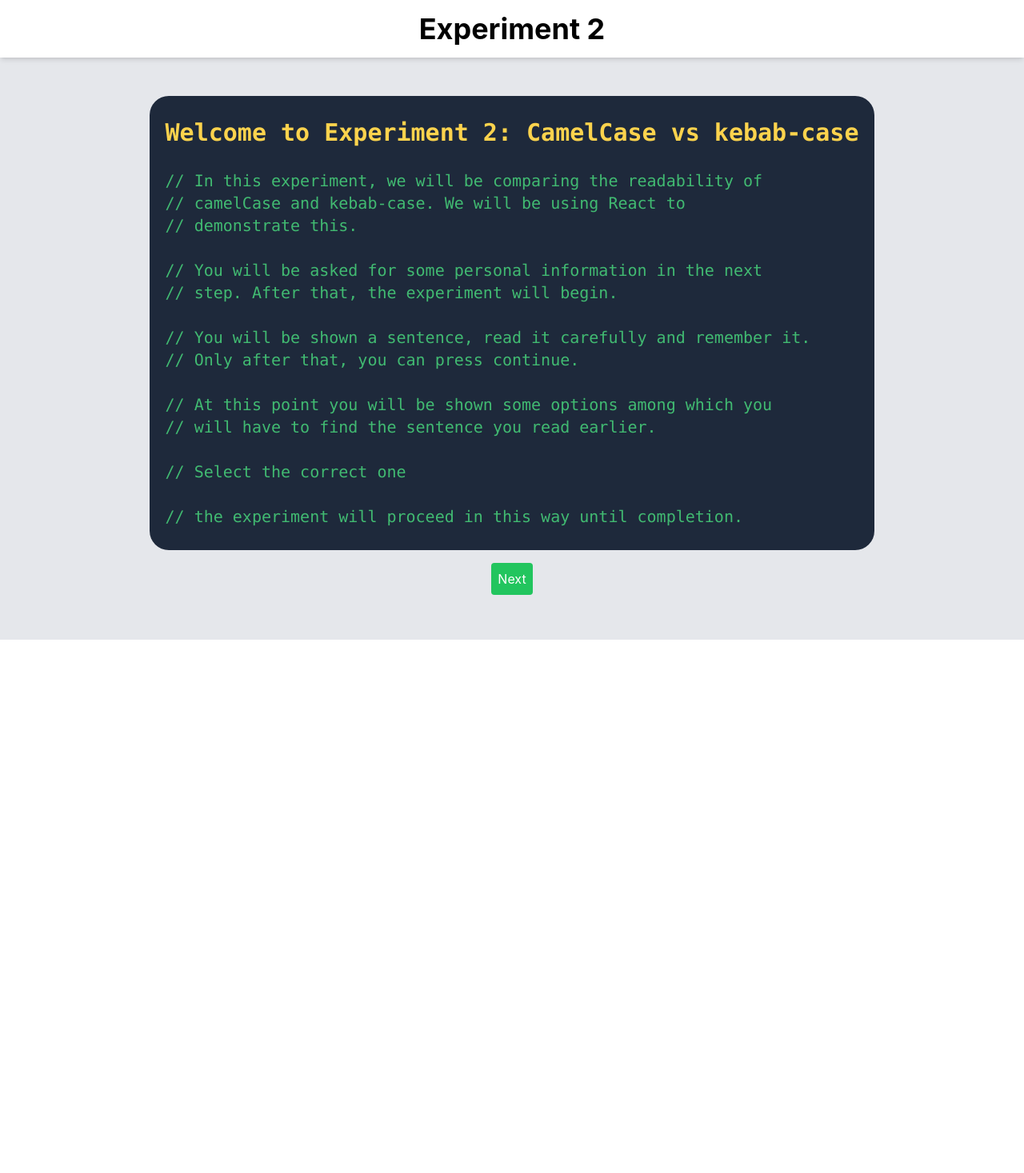
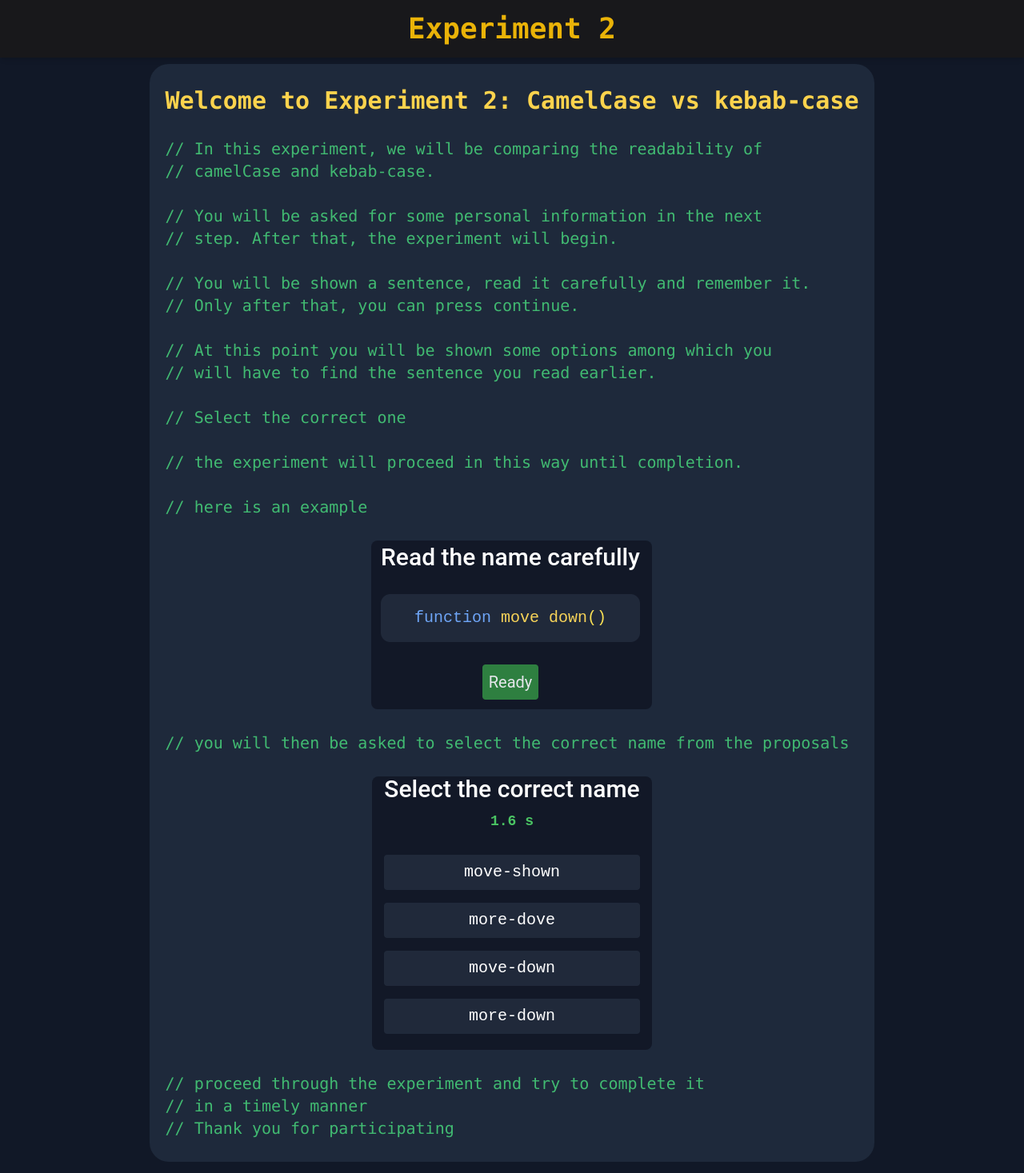
Before and after one commit to Giovo173/Exp-Eval, a React (Create React App) app in the folder experiment 2/experiment-2/: page / in a window 1280 px wide. Shown: the top 1467 px of the page at 80% size. Before the commit the page ends 800 px from the top, so only its background shows below. Built offline with nearby package versions, Linux system fonts and the light colour scheme.

Commit message:
instructions are done

```diff
--- a/experiment 2/experiment-2/src/App.tsx
+++ b/experiment 2/experiment-2/src/App.tsx
@@ -1,6 +1,9 @@
+/* eslint-disable react/jsx-no-comment-textnodes */
 import React, { useState, useEffect } from "react";
 import Papa from "papaparse";
 import { saveAs } from "file-saver";
+import img from "./example1.png";
+import img2 from "./example2.png";
 
 const shuffleArray = (array: any[]) => {
   for (let i = array.length - 1; i > 0; i--) {
@@ -272,9 +275,11 @@
 
   return (
     <>
-      <div className="bg-gray-200 flex items-center justify-center min-h-screen">
-        <div className="fixed top-0 left-0 right-0 bg-white shadow-md p-4">
-          <h1 className="text-4xl font-bold text-center">Experiment 2</h1>
+      <div className="bg-gray-900 flex items-center justify-center min-h-screen">
+        <div className=" bg-zinc-900 fixed top-0 left-0 right-0  shadow-md p-4">
+          <h1 className="text-4xl font-bold text-center text-yellow-500 font-mono">
+            Experiment 2
+          </h1>
         </div>
         <div className="mt-16 p-4">
           {step === 0 && (
@@ -287,9 +292,7 @@
                 <p className="text-left text-green-400/80">
                   // In this experiment, we will be comparing the readability of
                   <br />
-                  // camelCase and kebab-case. We will be using React to
-                  <br />
-                  // demonstrate this.
+                  // camelCase and kebab-case.
                 </p>
                 <br />
                 <p className="text-left text-green-400/80">
@@ -316,6 +319,31 @@
                   <br />
                   <br />
                   // the experiment will proceed in this way until completion.
+                </p>
+                <br />
+                <p className="text-left text-green-400/80">
+                  // here is an example
+                </p>
+                <br />
+                <div className="flex justify-center">
+                  <img src={img} alt="Example" className="rounded-lg" />
+                </div>
+                <br />
+                <p className="text-left text-green-400/80">
+                  // you will then be asked to select the correct name from the
+                  proposals
+                </p>
+                <br />
+                <div className="flex justify-center">
+                  <img src={img2} alt="Example" className="rounded-lg" />
+                </div>
+                <br />
+                <p className="text-left text-green-400/80">
+                  // proceed through the experiment and try to complete it
+                  <br />
+                  // in a timely manner
+                  <br />
+                  // Thank you for participating
                 </p>
               </div>
             </>
@@ -419,7 +447,7 @@
                 <div className="text-xl">
                   {step % 2 === 0 ? (
                     <>
-                      <h2 className="font-bold text-2xl text-center">
+                      <h2 className="font-bold text-3xl text-center text-white">
                         Read the name carefully
                       </h2>
                       <br />
@@ -436,7 +464,7 @@
                       <div className="flex justify-center">
                         <button
                           onClick={() => setStep((prev) => prev + 1)}
-                          className="p-2 bg-green-500 text-white rounded"
+                          className="p-2 bg-green-700 text-gray-200 rounded"
                         >
                           Ready
                         </button>
@@ -444,13 +472,13 @@
                     </>
                   ) : (
                     <>
-                      <h2 className="font-bold text-2xl text-center">
+                      <h2 className="font-bold text-3xl text-white text-center">
                         Select the correct name
                       </h2>
                       {step >= 2 && step % 2 === 1 && (
                         <div className="text-center mt-2">
                           <p
-                            className={`text-lg font-bold ${
+                            className={`text-lg font-bold font-mono ${
                               currentTimer < 5
                                 ? "text-green-500"
                                 : currentTimer < 10
```
Also changed, not shown: experiment 2/experiment-2/src/example1.png (added), experiment 2/experiment-2/src/example2.png (added).
